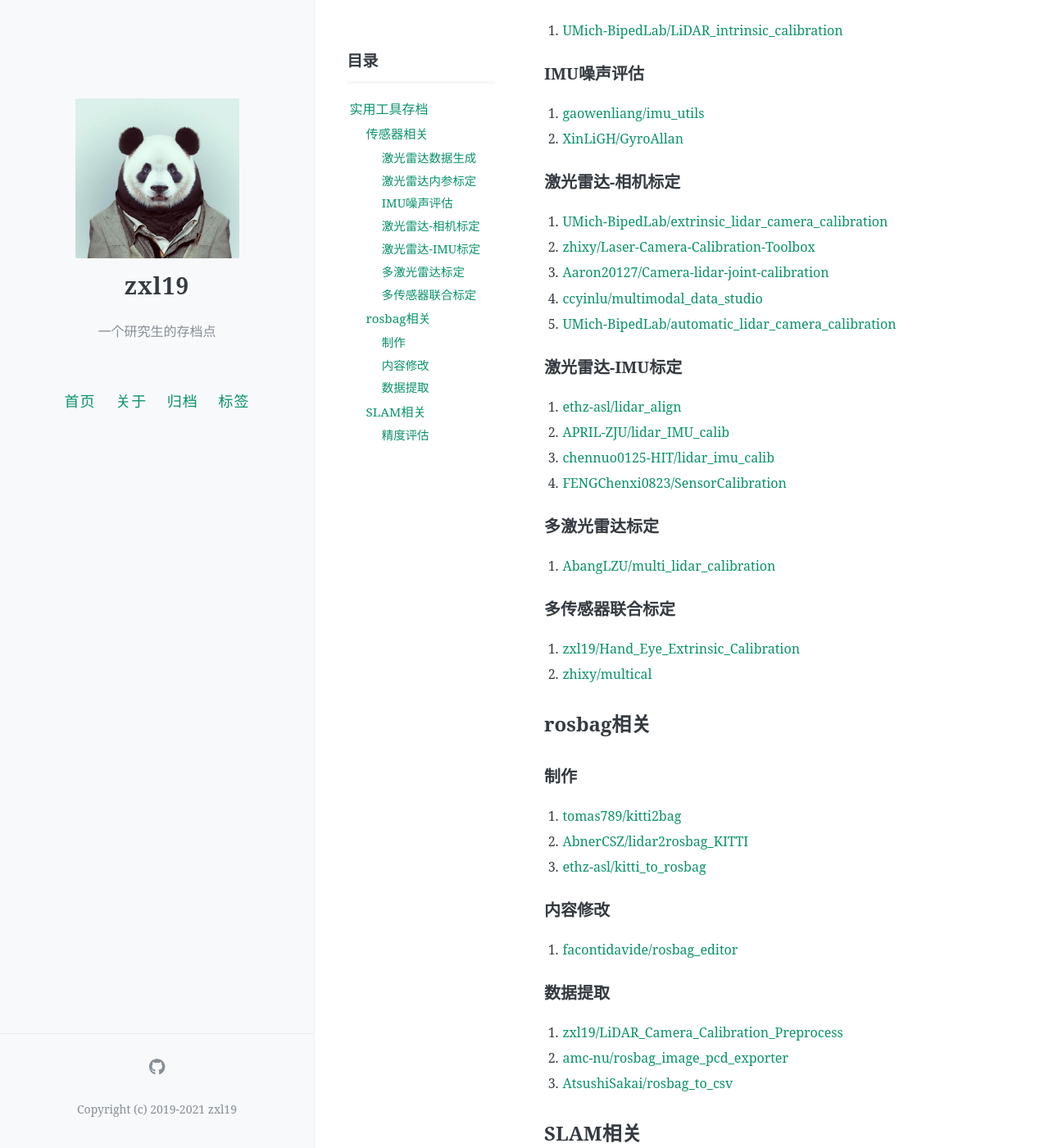
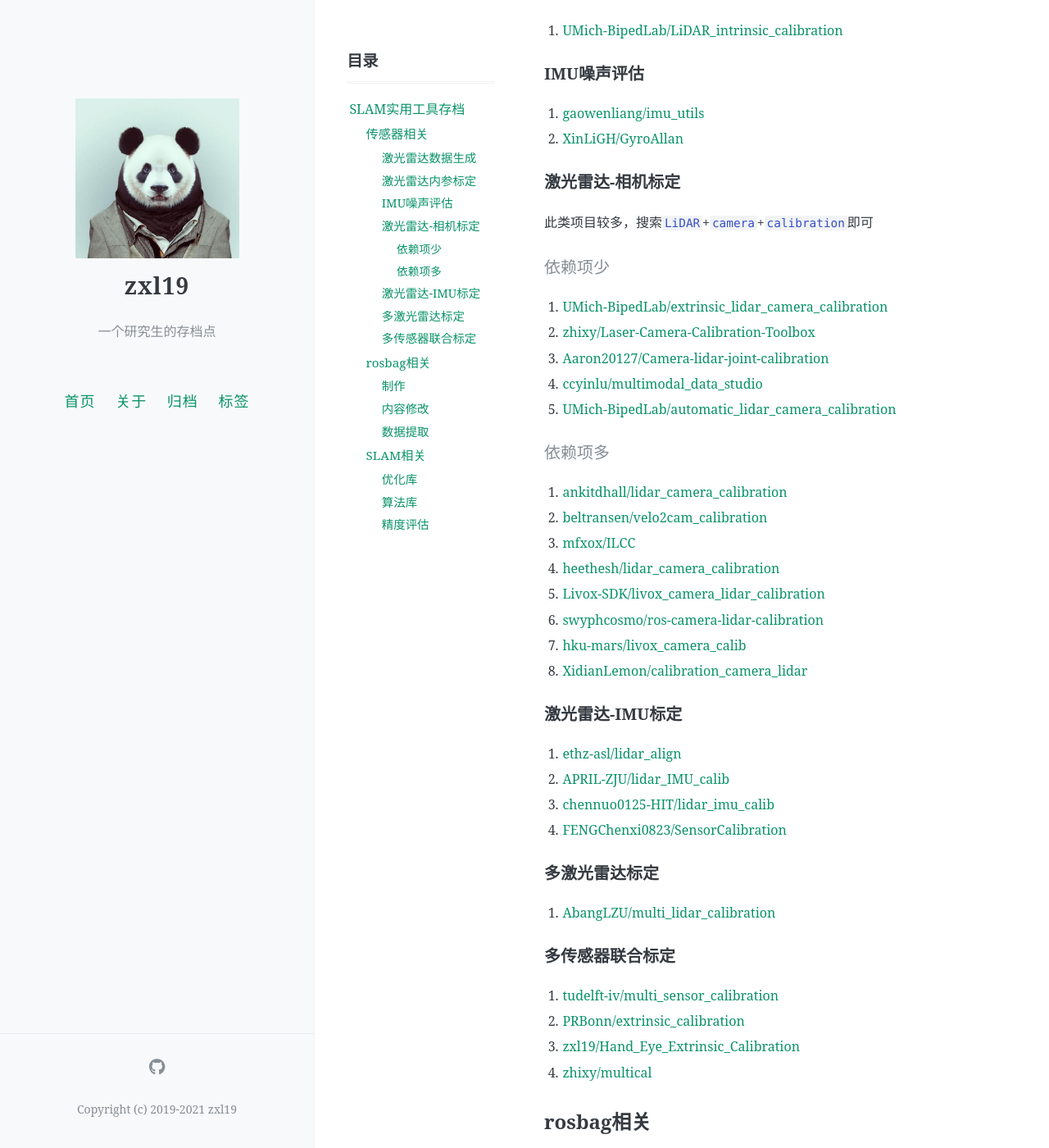
Before and after one commit to zxl19/zxl19.github.io, a Jekyll site: the page built from _posts/2021-05-25-slam-tool.md, in a window 1280 px wide and 1400 px high, scrolled down 400 px. Shown: the whole window at 82% size. Built offline with Jekyll 4.4.1, drawn with Linux system fonts in a browser that asks for light colours; comment, search, counter and statistics services are not loaded; some of the changed text lies outside the part shown.

Commit message:
Update Posts

```diff
--- a/_posts/2021-05-25-utility-tools.md
+++ b/_posts/2021-05-25-slam-tool.md
@@ -1,15 +1,15 @@
 ---
 layout: post
-title: 实用工具存档
+title: SLAM实用工具存档
 date: 2021-05-25
 author: zxl19
-tags: [Utility, Archive]
+tags: [SLAM, Archive]
 comments: true
 toc: true
 pinned: false
 ---
 
-实用工具存档。
+SLAM实用工具存档。
 
 <!-- more -->
 
@@ -30,11 +30,26 @@ pinned: false
 
 ### 激光雷达-相机标定
 
+此类项目较多，搜索`LiDAR`+`camera`+`calibration`即可
+
+#### 依赖项少
+
 1. [UMich-BipedLab/extrinsic_lidar_camera_calibration](https://github.com/UMich-BipedLab/extrinsic_lidar_camera_calibration)
 2. [zhixy/Laser-Camera-Calibration-Toolbox](https://github.com/zhixy/Laser-Camera-Calibration-Toolbox)
 3. [Aaron20127/Camera-lidar-joint-calibration](https://github.com/Aaron20127/Camera-lidar-joint-calibration)
 4. [ccyinlu/multimodal_data_studio](https://github.com/ccyinlu/multimodal_data_studio)
 5. [UMich-BipedLab/automatic_lidar_camera_calibration](https://github.com/UMich-BipedLab/automatic_lidar_camera_calibration)
+
+#### 依赖项多
+
+1. [ankitdhall/lidar_camera_calibration](https://github.com/ankitdhall/lidar_camera_calibration)
+2. [beltransen/velo2cam_calibration](https://github.com/beltransen/velo2cam_calibration)
+3. [mfxox/ILCC](https://github.com/mfxox/ILCC)
+4. [heethesh/lidar_camera_calibration](https://github.com/heethesh/lidar_camera_calibration)
+5. [Livox-SDK/livox_camera_lidar_calibration](https://github.com/Livox-SDK/livox_camera_lidar_calibration)
+6. [swyphcosmo/ros-camera-lidar-calibration](https://github.com/swyphcosmo/ros-camera-lidar-calibration)
+7. [hku-mars/livox_camera_calib](https://github.com/hku-mars/livox_camera_calib)
+8. [XidianLemon/calibration_camera_lidar](https://github.com/XidianLemon/calibration_camera_lidar)
 
 ### 激光雷达-IMU标定
 
@@ -49,8 +64,10 @@ pinned: false
 
 ### 多传感器联合标定
 
-1. [zxl19/Hand_Eye_Extrinsic_Calibration](https://github.com/zxl19/Hand_Eye_Extrinsic_Calibration)
-2. [zhixy/multical](https://github.com/zhixy/multical)
+1. [tudelft-iv/multi_sensor_calibration](https://github.com/tudelft-iv/multi_sensor_calibration)
+2. [PRBonn/extrinsic_calibration](https://github.com/PRBonn/extrinsic_calibration)
+3. [zxl19/Hand_Eye_Extrinsic_Calibration](https://github.com/zxl19/Hand_Eye_Extrinsic_Calibration)
+4. [zhixy/multical](https://github.com/zhixy/multical)
 
 ## rosbag相关
 
@@ -72,6 +89,24 @@ pinned: false
 
 ## SLAM相关
 
+### 优化库
+
+1. [ceres-solver/ceres-solver](https://github.com/ceres-solver/ceres-solver)
+2. [RainerKuemmerle/g2o](https://github.com/RainerKuemmerle/g2o)
+3. [borglab/gtsam](https://github.com/borglab/gtsam)
+4. [baidu/ICE-BA](https://github.com/baidu/ICE-BA)
+5. [xipengwang/AprilSAM](https://github.com/xipengwang/AprilSAM)
+6. [utiasASRL/steam](https://github.com/utiasASRL/steam)
+
+### 算法库
+
+1. [MOLAorg/mola](https://github.com/MOLAorg/mola)
+2. [onlytailei/CppRobotics](https://github.com/onlytailei/CppRobotics)
+3. [zhujun98/sensor-fusion](https://github.com/zhujun98/sensor-fusion)
+4. [ydsf16/TinyGrapeKit](https://github.com/ydsf16/TinyGrapeKit)
+5. [MRPT/mrpt](https://github.com/MRPT/mrpt)
+6. [AtsushiSakai/PythonRobotics](https://github.com/AtsushiSakai/PythonRobotics)
+
 ### 精度评估
 
 1. [MichaelGrupp/evo](https://github.com/MichaelGrupp/evo)
```
